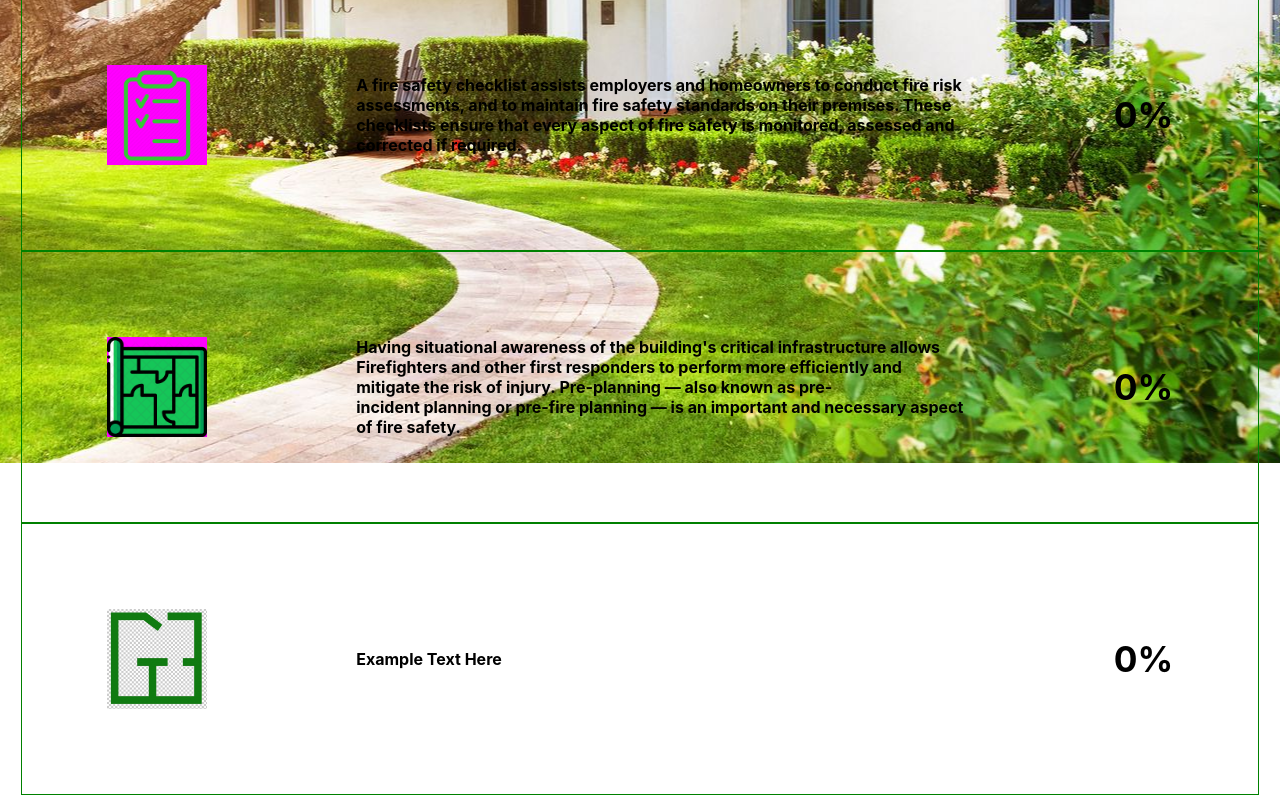
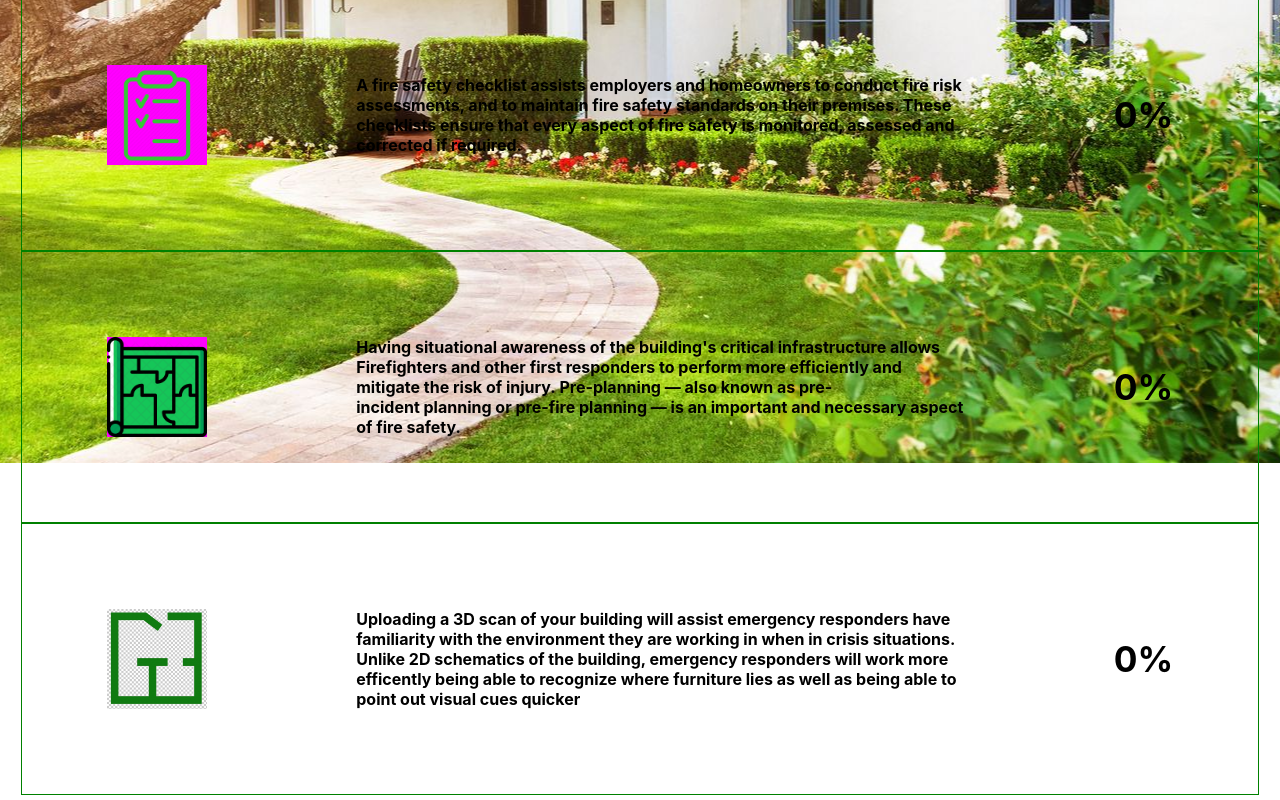
Before and after one commit to baldm0mma/home-safe, a React (Create React App) app: page /summary in a window 1280 px wide. Shown: the part 337-1137 px from the top of the page. Built offline with nearby package versions, Linux system fonts and the light colour scheme; a web font is replaced by a local one.

Commit message:
Add description on the importance for uploading scan

```diff
--- a/src/Containers/SummaryBranch/Descriptions.js
+++ b/src/Containers/SummaryBranch/Descriptions.js
@@ -1,3 +1,5 @@
 export const checklistText = `A fire safety checklist assists employers and homeowners to conduct fire risk assessments, and to maintain fire safety standards on their premises. These checklists ensure that every aspect of fire safety is monitored, assessed and corrected if required.`;
 
 export const preIncidentText = `Having situational awareness of the building's critical infrastructure allows Firefighters and other first responders to perform more efficiently and mitigate the risk of injury. Pre-planning — also known as pre-incident planning or pre-fire planning — is an important and necessary aspect of fire safety.`;
+
+export const uploadScanText = `Uploading a 3D scan of your building will assist emergency responders have familiarity with the environment they are working in when in crisis situations. Unlike 2D schematics of the building, emergency responders will work more efficently being able to recognize where furniture lies as well as being able to point out visual cues quicker`;
--- a/src/Containers/SummaryBranch/SummaryBranch.js
+++ b/src/Containers/SummaryBranch/SummaryBranch.js
@@ -1,6 +1,6 @@
 import React from 'react';
 import './SummaryBranch.scss';
-import { checklistText, preIncidentText } from './Descriptions';
+import { checklistText, preIncidentText, uploadScanText } from './Descriptions';
 
 export const SummaryBranch = props => {
   switch (props.category) {
@@ -33,7 +33,7 @@ export const SummaryBranch = props => {
             className="branch-icon"
             src={require('../../assets/_floorplanIcon.jpg')}
           />
-          <p className="branch-description">Example Text Here</p>
+          <p className="branch-description">{uploadScanText}</p>
           <p className="branch-coverage">0%</p>
         </div>
       );
```
